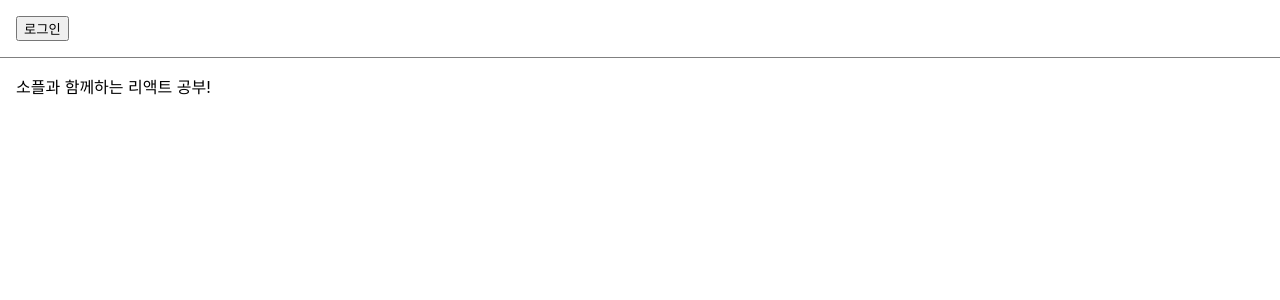
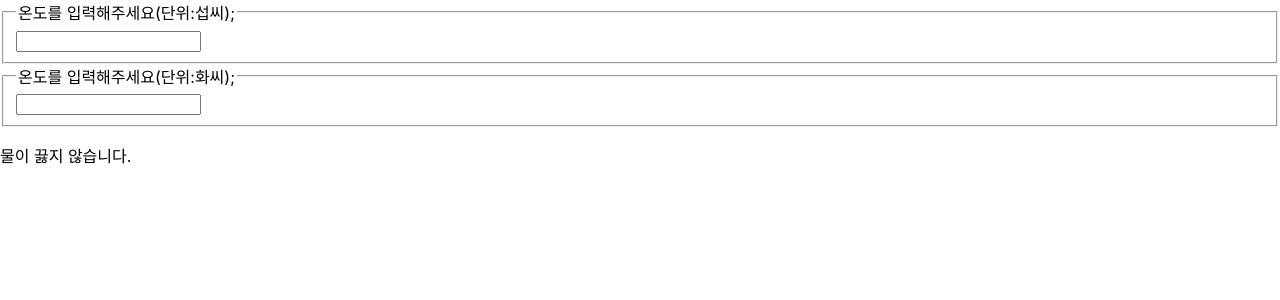
Before and after one commit to LimHaeJun/23-React1, a React (Create React App) app: page / in a window 1280 px wide. Shown: the top 300 px of the page. Built offline with nearby package versions, Linux system fonts and the light colour scheme.

Commit message:
12장 실습

```diff
--- a/src/index.js
+++ b/src/index.js
@@ -8,14 +8,15 @@ import reportWebVitals from './reportWebVitals';
 // import NotificationList from './chapter_06/NotificationList';
 // import Accomodate from './chapter_07/Accommodate';
 //import ConfirmButton from'./chapter_08/ConfirmButton';
-import LandingPage from './chapter_09/LandingPage';
-
+//import LandingPage from './chapter_09/LandingPage';
+//import AttendanceBook from './chapter_10/AttendanceBook';
 //const root = ReactDOM.createRoot(document.getElementById('root'))
-
+//import SignUp from './chapter_11/SignUp';
+import Calculator from './chapter_12/Calculator';
 const root = ReactDOM.createRoot(document.getElementById('root'));
 root.render(
   <React.StrictMode>
-    <LandingPage />
+    <Calculator />
   </React.StrictMode>
 );
 
```
